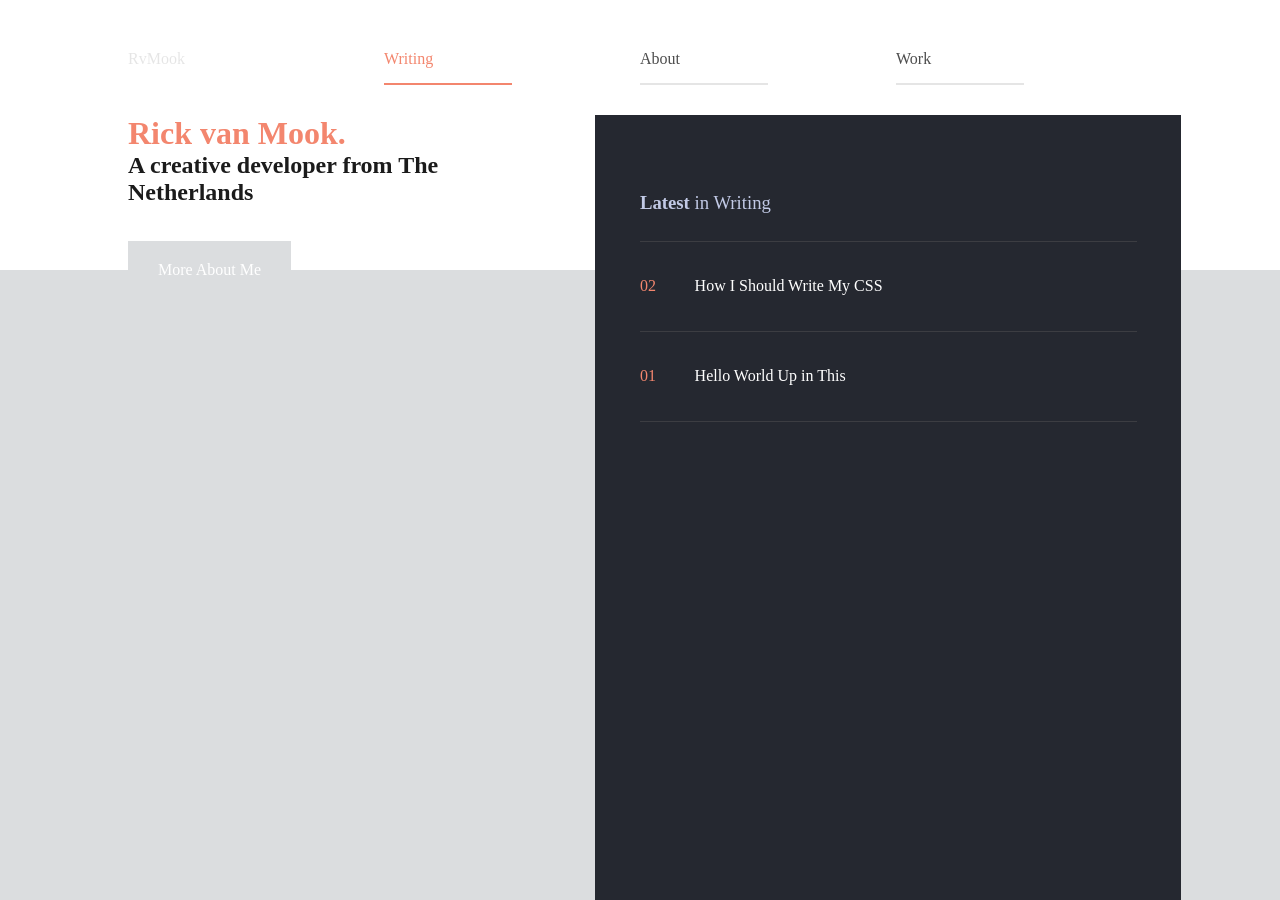
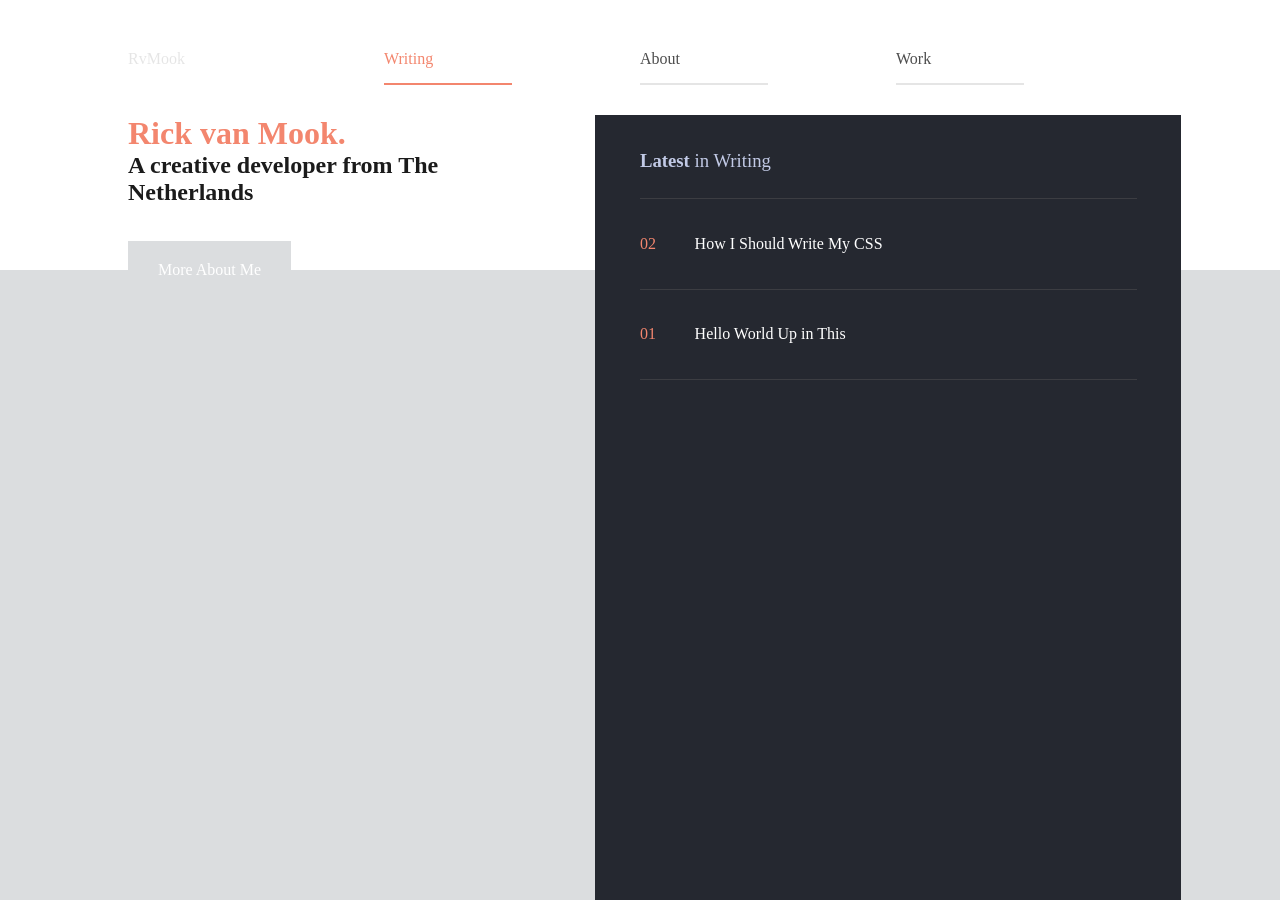
Before and after one commit to rickvanmook/rickvanmook.github.io, a Jekyll site: the page built from index.html, in a window 1280 px wide. Built offline with Jekyll 4.4.1, drawn with Linux system fonts in a browser that asks for light colours.

Commit message:
Another tweak to the wonderful layout that is Home

```diff
--- a/_sass/_home.scss
+++ b/_sass/_home.scss
@@ -136,20 +136,24 @@
 	padding-bottom: 5.37%;
 	color: $copy-alt;
 	border-bottom: 1px solid $dark-bg-border;
+
+	@include mq(is-medium) {
+		padding-top: 7%;
+	}
 }
 
 .home__writing-inner {
 
 	position: relative;
 	width: 100%;
-	padding: 3.5%;
-
+	padding: 5%;
 	color: $white;
 	background-color: $dark-bg;
 
 	@include mq(is-small) {
 
 		width: 90%;
+		padding: 3.5%;
 		margin: 0 auto;
 	}
 
@@ -158,7 +162,7 @@
 		position: absolute;
 		min-height: 100%;
 		top: 0;
-		padding-top: 15%;
+		padding-top: 115px;
 
 		left: 46.5%;
 		width: 45.8%;
```
